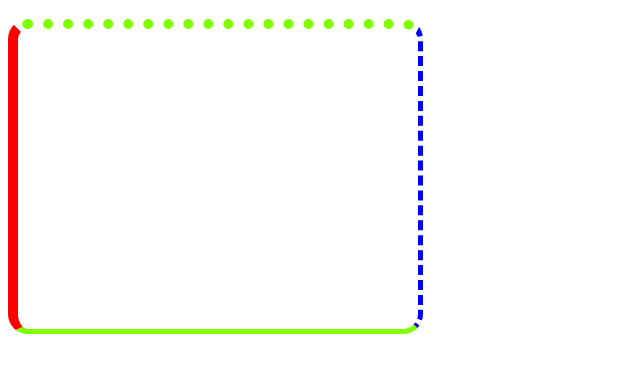
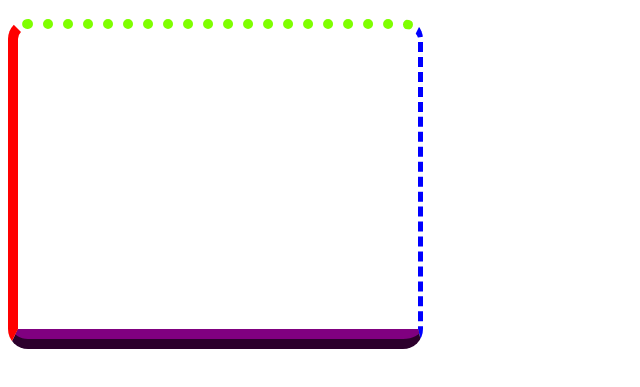
Before and after one commit to JosecarlosGlr/Bordes, a plain HTML site: page index.html in a window 1280 px wide. Shown: the part 61-448 px from the top of the page, without its empty margins (0-640 px from the left). Drawn offline with Linux system fonts and the light colour scheme.

Commit message:
Bordes.v2

```diff
--- a/index.html
+++ b/index.html
@@ -14,6 +14,7 @@
             border-left-color: red;
             border-bottom-width: 5px;
             border-right: 5px dashed blue;
+            border-bottom:20px ridge purple
         }
     </style>
 </head>
@@ -22,5 +23,6 @@
     <div id="capa">
 
     </div>
+
 </body>
 </html>
```
